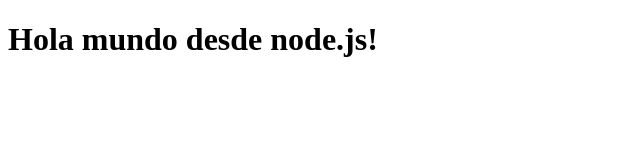
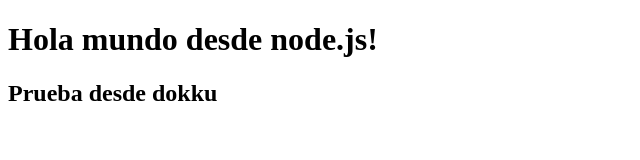
Before and after one commit to ecrespo/prueba-nodeexpress, a website: page public/index.html in a window 1280 px wide. Shown: the whole page, without its empty margins (0-640 px from the left). Drawn offline with Linux system fonts and the light colour scheme.

Commit message:
Agregado texto

```diff
--- a/public/index.html
+++ b/public/index.html
@@ -5,5 +5,6 @@
 				<title>Hola</title>		</head>
 		<body>
 				<h1>Hola mundo desde node.js!</h1>
+                <h2>Prueba desde dokku</h>
 		</body>
 </html>
```
